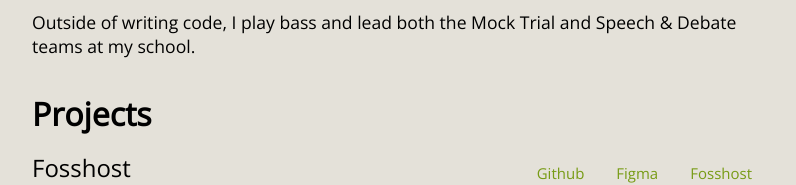
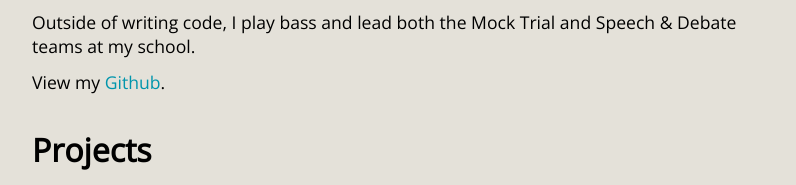
Before and after one commit to knightss27/knightss27.github.io, a Svelte app: page / in a window 1280 px wide. Shown: the part 374-559 px from the top of the page, without its empty margins (240-1036 px from the left). Built offline with nearby package versions, Linux system fonts and the light colour scheme.

Commit message:
Add github link.

```diff
--- a/src/App.svelte
+++ b/src/App.svelte
@@ -18,6 +18,13 @@
   <p>
     Outside of writing code, I play bass and lead both the Mock Trial and Speech
     & Debate teams at my school.
+  </p>
+  <p>
+    View my <a
+      class="styled-link"
+      href="https://github.com/knightss27"
+      target="_blank">Github</a
+    >.
   </p>
   <br />
   <h1>Projects</h1>
```
